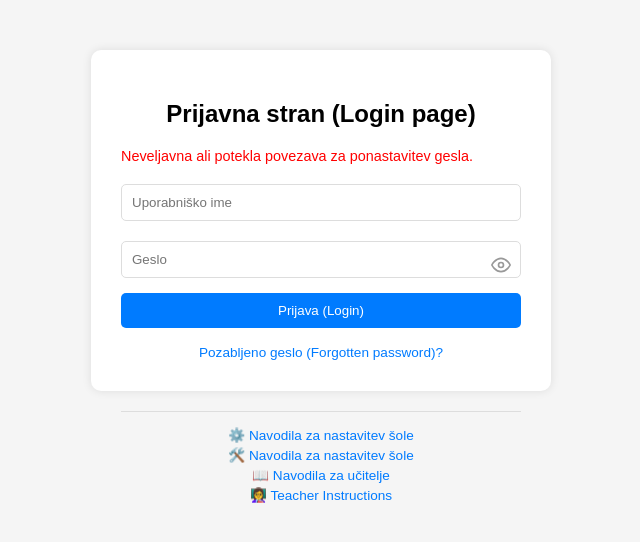
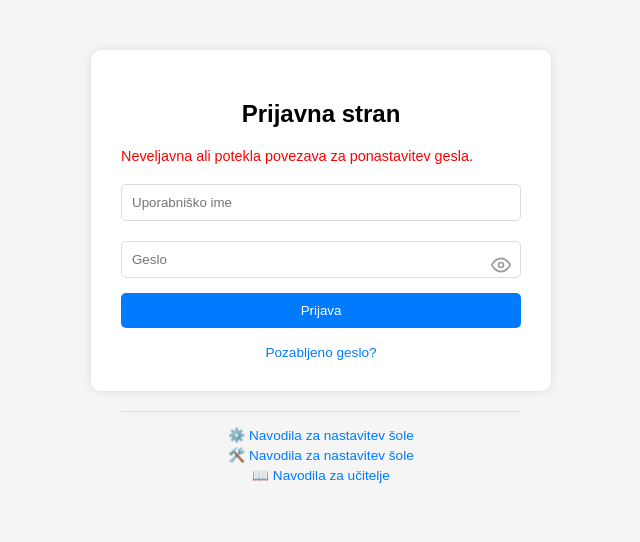
Before and after one commit to CusinM15/reservation_app, a FastAPI app: page /auth/reset-password in a window 1280 px wide. Shown: the top 542 px of the page, without its empty margins (319-959 px from the left). Run offline with FastAPI, Linux system fonts and the light colour scheme.

Commit message:
login: odstranjena angleščina iz prijavne strani (EN napisi in povezave); test posodobljen na odsotnost EN

```diff
--- a/app/templates/login.html
+++ b/app/templates/login.html
@@ -70,7 +70,7 @@
              povezavo na pozabljeno geslo.
              ============================================================ -->
         <div id="section-login" class="section {% if not show_forgot and not show_reset %}active{% endif %}">
-            <h2>Prijavna stran (Login page)</h2>
+            <h2>Prijavna stran</h2>
             {% if error and not show_forgot and not show_reset %}
             <div class="error">{{ error }}</div>
             {% endif %}
@@ -95,7 +95,7 @@
                         </svg>
                     </span>
                 </div>
-                <button type="submit">Prijava (Login)</button>
+                <button type="submit">Prijava</button>
             </form>
 
             <!-- JAVASCRIPT: PREKLOP PRIKAZA GESLA (togglePw)
@@ -126,13 +126,10 @@
             </script>
 
             <div style="text-align:center;margin-top:15px;">
-                <a href="/auth/forgot-password" style="color:#007bff;text-decoration:none;font-size:0.85rem;">Pozabljeno geslo (Forgotten password)?</a>
+                <a href="/auth/forgot-password" style="color:#007bff;text-decoration:none;font-size:0.85rem;">Pozabljeno geslo?</a>
                 {% if selling and selling.enabled %}
                 <div style="margin-top:8px;">
                     <a href="/registracija" style="color:#007bff;text-decoration:none;font-size:0.85rem;">🏫 {{ t('link_nova_sola', 'Nova šola') }}</a>
-                </div>
-                <div style="margin-top:3px;">
-                    <a href="/registracija?lang=en" style="color:#007bff;text-decoration:none;font-size:0.85rem;">🏫 New school</a>
                 </div>
                 {% endif %}
             </div>
@@ -146,7 +143,7 @@
              show_forgot=True).
              ============================================================ -->
         <div id="section-forgot" class="section {% if show_forgot %}active{% endif %}">
-            <h2>Pozabljeno geslo (Forgotten password)</h2>
+            <h2>Pozabljeno geslo</h2>
             {% if error and show_forgot %}
             <div class="error">{{ error }}</div>
             {% endif %}
@@ -155,10 +152,10 @@
             {% endif %}
             <form method="POST" action="/auth/forgot-password">
                 <input type="email" name="email" placeholder="Vnesite vaš službeni email" required>
-                <button type="submit">Pošlji povezavo (Send link)</button>
+                <button type="submit">Pošlji povezavo</button>
             </form>
             <div class="back-link">
-                <a href="/auth/login">← Nazaj na prijavo (Back to login)</a>
+                <a href="/auth/login">← Nazaj na prijavo</a>
             </div>
         </div>
 
@@ -229,7 +226,6 @@
         <a href="/nastavitev?demo=1" style="color:#007bff;text-decoration:none;font-size:0.85rem;display:block;margin-bottom:4px;">⚙️ Navodila za nastavitev šole</a>
         <a href="/docs/download/navodila-admin-en" style="color:#007bff;text-decoration:none;font-size:0.85rem;display:block;margin-bottom:4px;">🛠️ Navodila za nastavitev šole</a>
         <a href="/docs/download/navodila-ucitelji" style="color:#007bff;text-decoration:none;font-size:0.85rem;display:block;margin-bottom:4px;">📖 Navodila za učitelje</a>
-        <a href="/docs/download/navodila-ucitelji-en" style="color:#007bff;text-decoration:none;font-size:0.85rem;display:block;">👩‍🏫 Teacher Instructions</a>
     </div>
 </body>
 </html>
```
Also changed, not shown: tests/test_i18n.py (+5 -4 lines).
